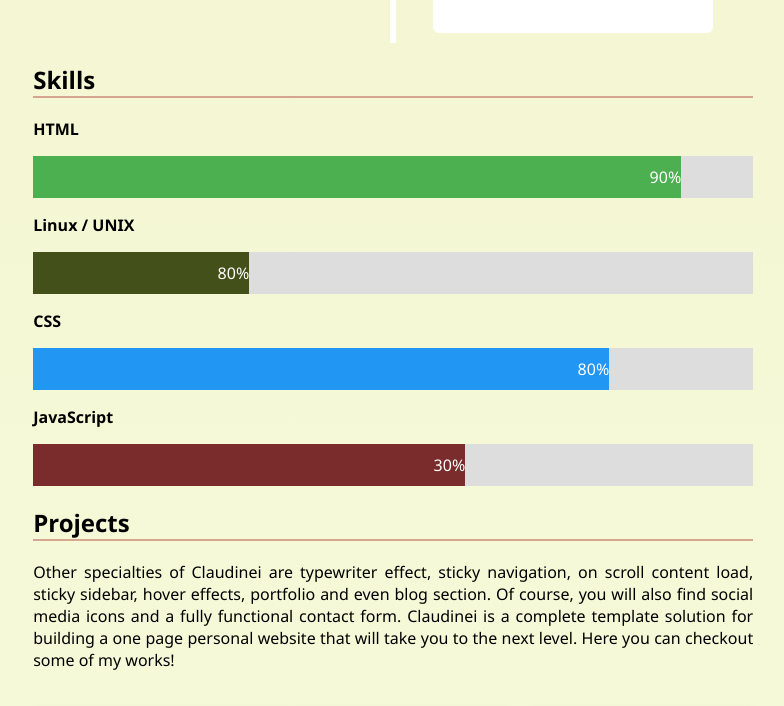
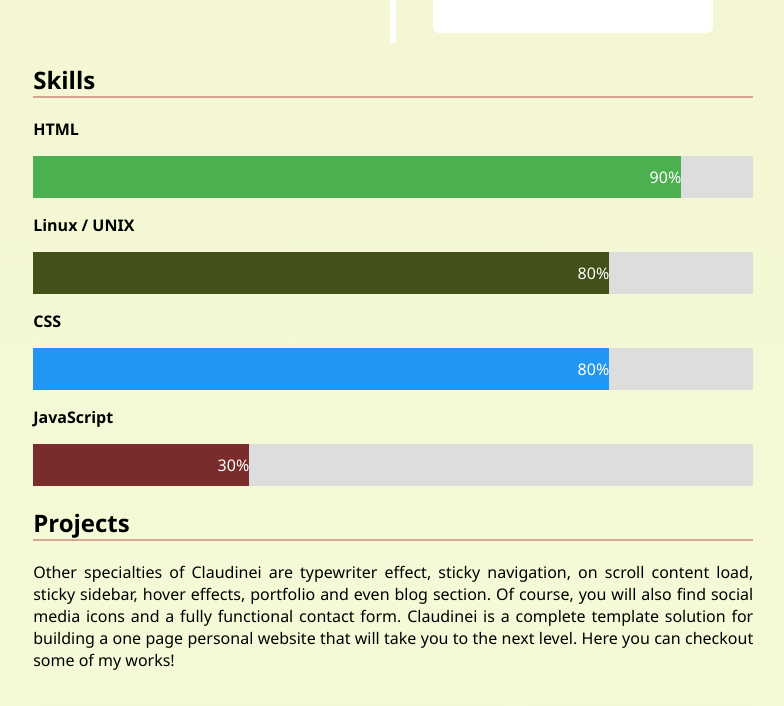
Before and after one commit to bidodev/portfolio-orientation-course, a plain HTML site: page index.html in a window 1280 px wide. Shown: the part 2029-2735 px from the top of the page, without its empty margins (473-1257 px from the left). Drawn offline with Linux system fonts and the light colour scheme.

Commit message:
Update skills.css

```diff
--- a/style/skills.css
+++ b/style/skills.css
@@ -13,5 +13,5 @@
 
   .html {width: 90%; background-color: #4CAF50;} /* Green */
   .css {width: 80%; background-color: #2196F3;} /* Blue */
-  .js {width: 60%; background-color: #7a2c2c;} /* Red */
-  .linux {width: 30%; background-color: #445019;} /* Red */
+  .js {width: 30%; background-color: #7a2c2c;} /* Red */
+  .linux {width: 80%; background-color: #445019;} /* Red */
```
